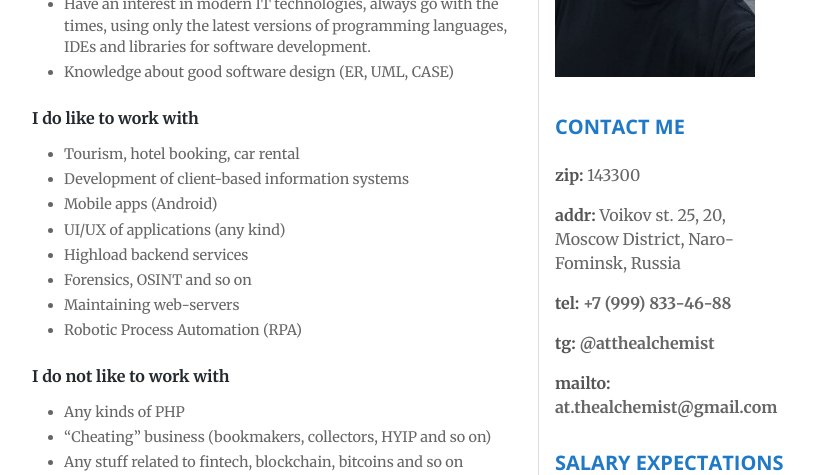
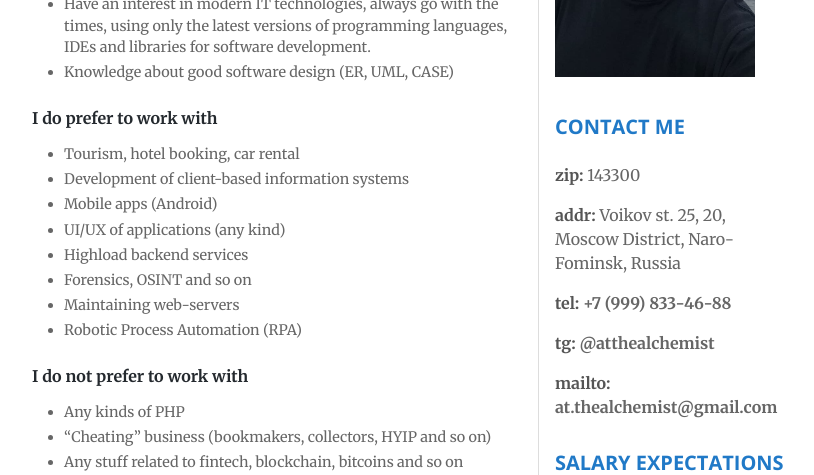
Before and after one commit to atthealchemist/atthealchemist.github.io, a Jekyll site: the page built from index.markdown, in a window 1280 px wide and 900 px high, scrolled down 744 px. Shown: the part 152-627 px from the top of the window, without its empty margins (118-932 px from the left). Built offline with Jekyll 4.4.1, drawn with Linux system fonts in a browser that asks for light colours.

Commit message:
Small word change

```diff
--- a/_data/about_en.yml
+++ b/_data/about_en.yml
@@ -6,7 +6,7 @@
     - Have an interest in modern IT technologies, always go with the times, using only the latest versions of programming languages, IDEs and libraries for software development.
     - Knowledge about good software design (ER, UML, CASE)
 
-- title: I do like to work with
+- title: I do prefer to work with
   items:
     - Tourism, hotel booking, car rental
     - Development of client-based information systems
@@ -17,7 +17,7 @@
     - Maintaining web-servers
     - Robotic Process Automation (RPA)
 
-- title: I do not like to work with
+- title: I do not prefer to work with
   items:
     - Any kinds of PHP
     - “Cheating” business (bookmakers, collectors, HYIP and so on)
```
